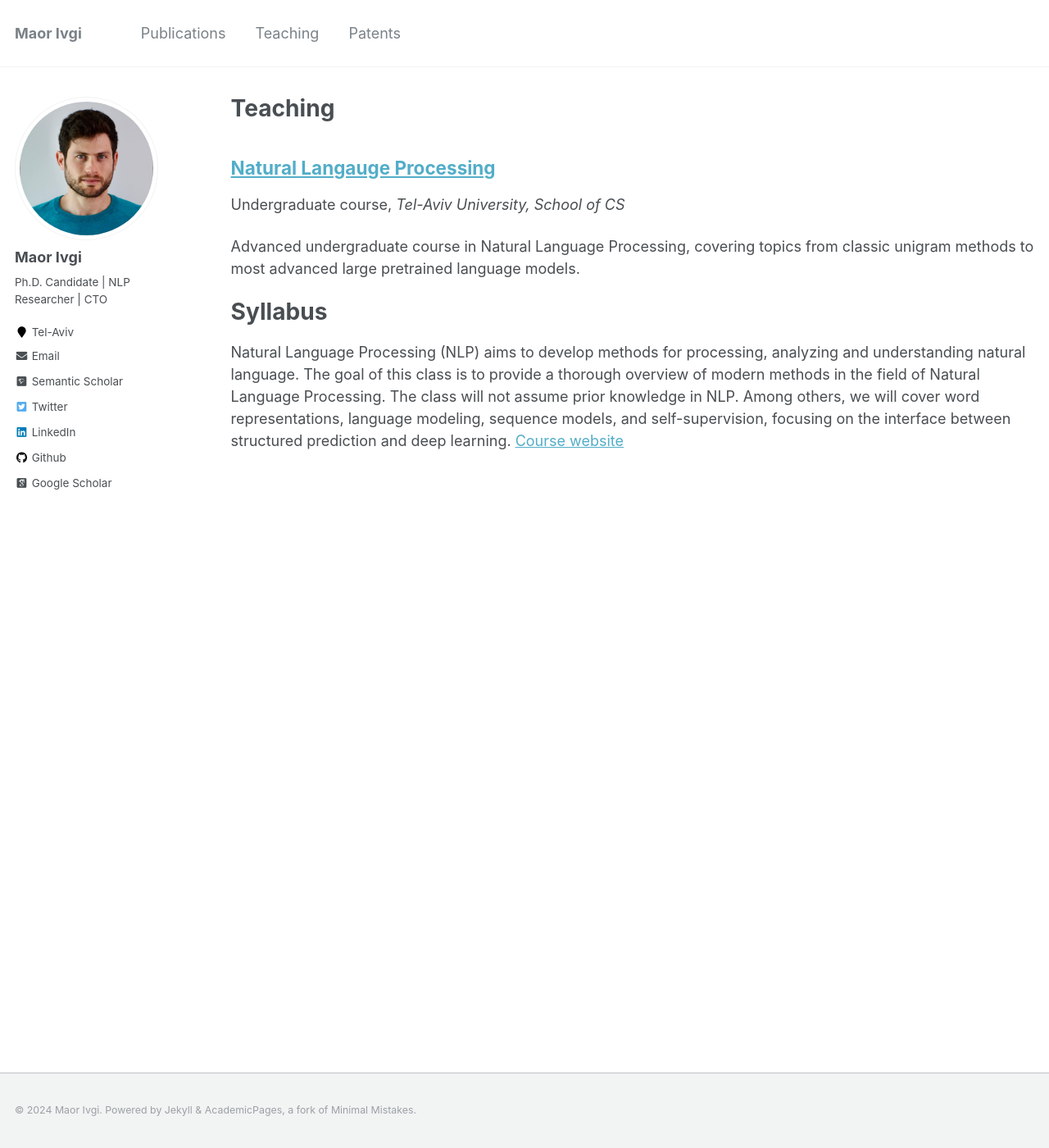
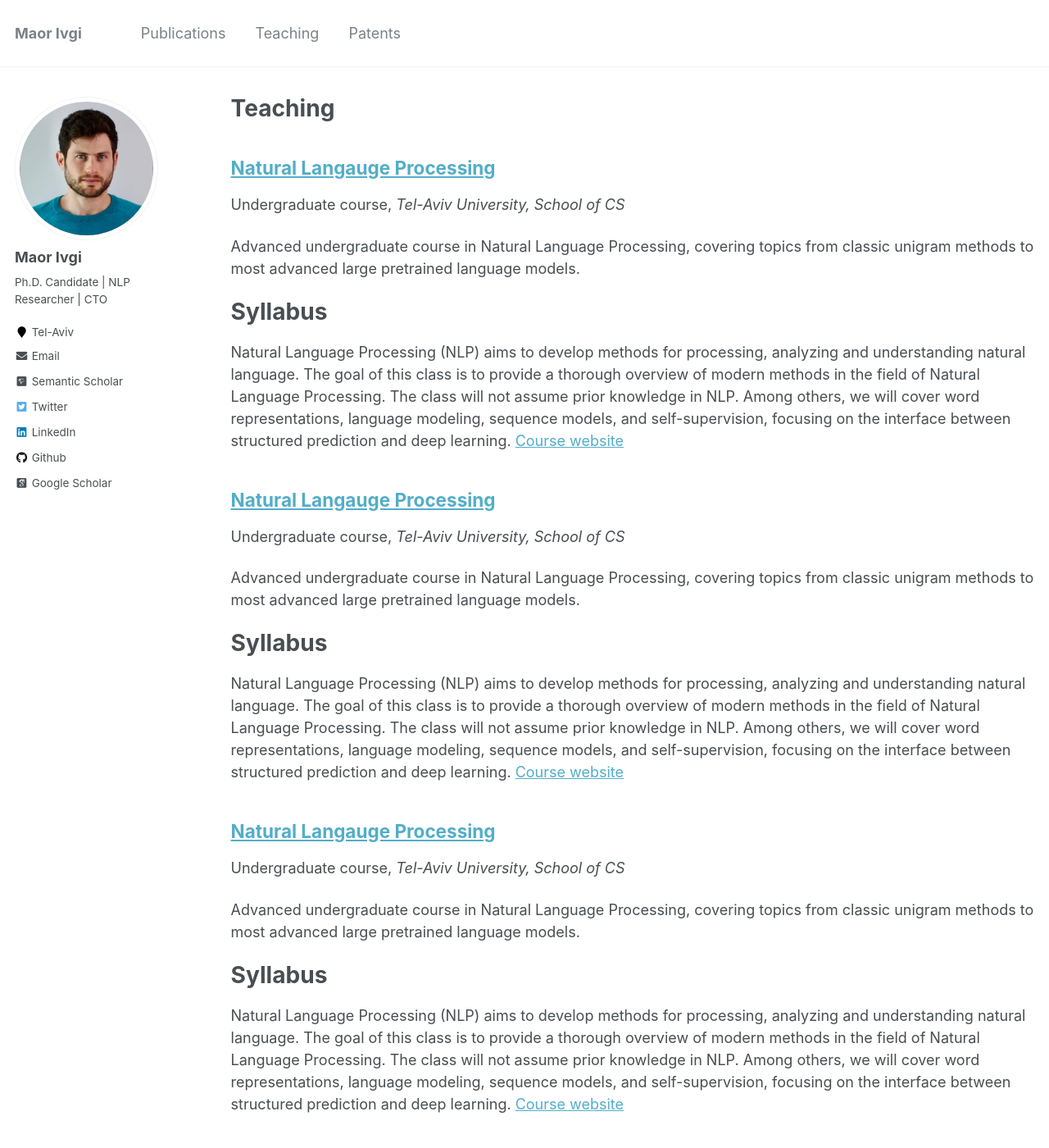
Before and after one commit to Mivg/mivg.github.io, a Jekyll site: the page built from _pages/teaching.html, in a window 1280 px wide and 1400 px high. Shown: the whole window at 82% size. Built offline with Jekyll 4.4.1, drawn with Linux system fonts in a browser that asks for light colours; some web fonts are replaced.

Commit message:
added adog and new teachings

```diff
--- /dev/null
+++ b/_teaching/2022-fall-teaching-nlp.md
@@ -0,0 +1,12 @@
+---
+title: "Natural Langauge Processing"
+collection: teaching
+type: "Undergraduate course"
+permalink: /teaching/2022-fall-teaching-nlp
+venue: "Tel-Aviv University, School of CS"
+date: 2023-05-01
+location: "Tel-Aviv, Israel"
+---
+Advanced undergraduate course in Natural Language Processing, covering topics from classic unigram methods to most advanced large pretrained language models.
+# Syllabus
+Natural Language Processing (NLP) aims to develop methods for processing, analyzing and understanding natural language. The goal of this class is to provide a thorough overview of modern methods in the field of Natural Language Processing. The class will not assume prior knowledge in NLP. Among others, we will cover word representations, language modeling, sequence models, and self-supervision, focusing on the interface between structured prediction and deep learning. [Course website](https://www.ims.tau.ac.il/Tal/Syllabus/Syllabus_L.aspx?course=0368307701&year=2022){:target="_blank" rel="noopener noreferrer"}
--- /dev/null
+++ b/_teaching/2023-spring-teaching-nlp.md
@@ -0,0 +1,12 @@
+---
+title: "Natural Langauge Processing"
+collection: teaching
+type: "Undergraduate course"
+permalink: /teaching/2023-spring-teaching-nlp
+venue: "Tel-Aviv University, School of CS"
+date: 2024-05-01
+location: "Tel-Aviv, Israel"
+---
+Advanced undergraduate course in Natural Language Processing, covering topics from classic unigram methods to most advanced large pretrained language models.
+# Syllabus
+Natural Language Processing (NLP) aims to develop methods for processing, analyzing and understanding natural language. The goal of this class is to provide a thorough overview of modern methods in the field of Natural Language Processing. The class will not assume prior knowledge in NLP. Among others, we will cover word representations, language modeling, sequence models, and self-supervision, focusing on the interface between structured prediction and deep learning. [Course website](https://www.ims.tau.ac.il/Tal/Syllabus/Syllabus_L.aspx?course=0368307701&year=2023){:target="_blank" rel="noopener noreferrer"}
```
Also changed, not shown: _publications/adog.md (added, +19 -0 lines), _teaching/2023-fall-teaching-nlp.md (+3 -3 lines), 1 other file.
